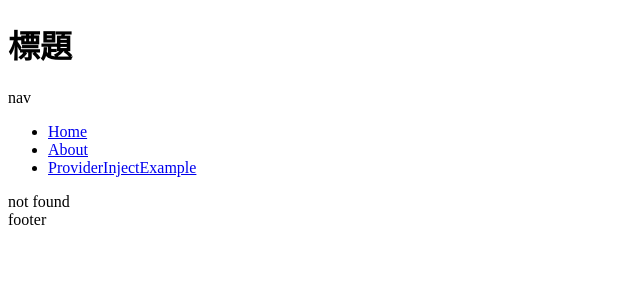
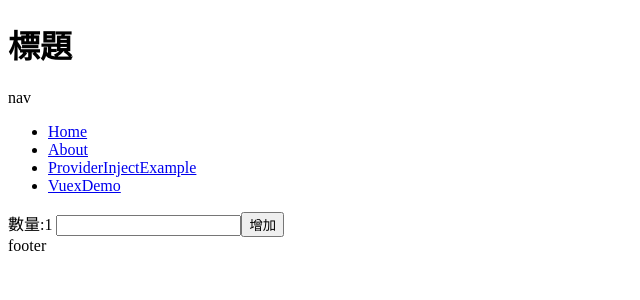
Before and after one commit to yuhsiang237/vue3-cheatsheet, a Vue app in the folder app/: page /VuexDemo in a window 1280 px wide. Before the commit this address had no page. Shown: the top 300 px of the page, without its empty margins (0-640 px from the left). Built offline with nearby package versions, Linux system fonts and the light colour scheme.

Commit message:
使用vuex分享變數

```diff
--- a/app/package.json
+++ b/app/package.json
@@ -10,7 +10,8 @@
   "dependencies": {
     "core-js": "^3.8.3",
     "vue": "^3.2.13",
-    "vue-router": "^4.0.14"
+    "vue-router": "^4.0.14",
+    "vuex": "^4.0.2"
   },
   "devDependencies": {
     "@babel/core": "^7.12.16",
--- a/app/src/components/Nav.vue
+++ b/app/src/components/Nav.vue
@@ -11,6 +11,9 @@
       </li>
       <li>
         <router-link to="/providerInjectExample">ProviderInjectExample</router-link>
+      </li>
+      <li>
+        <router-link to="/VuexDemo">VuexDemo</router-link>
       </li>
     </ul>
 </div>
--- a/app/src/main.js
+++ b/app/src/main.js
@@ -5,6 +5,8 @@ import Home from './views/Home.vue'
 import About from './views/About.vue'
 import NotFound from './views/NotFound.vue'
 import ProviderInjectExample from './views/ProviderInjectExample.vue'
+import VuexDemo from './views/VuexDemo.vue'
+import { createStore } from 'vuex'
 
 
 // Define  routes
@@ -14,6 +16,7 @@ routes:[
         { path: '/', component: Home },
         { path: '/about/:id', component: About },
         { path: '/ProviderInjectExample', component: ProviderInjectExample },
+        { path: '/VuexDemo', component: VuexDemo },
         { path: '/:pathMatch(.*)*', component: NotFound },
     ]
 })
@@ -27,6 +30,21 @@ function updateLocation() {
 app.provide('location',readonly(location));
 app.provide('updateLocation',updateLocation);
 
+// 創建一個Vuex的store實體
+const store = createStore({
+  state: {
+    count: 1
+  },
+  mutations: {
+    increment (state,value) {
+      // 变更状态
+      state.count += value
+    }
+  }
+})
+// 套用 store
+app.use(store)
+
 // 套用router
 app.use(router)
 app.mount('#app')
--- /dev/null
+++ b/app/src/views/VuexDemo.vue
@@ -0,0 +1,35 @@
+<template>
+ <div>
+    數量:{{ count }}
+    <input type="number" v-model="num"/>
+    <button @click="addValue">增加</button>
+ </div>
+</template>
+<script>
+import { computed,ref } from 'vue'
+import { useStore } from 'vuex'
+
+export default {
+  name: 'app-vuex-demo',
+  props: [],
+  setup(){
+    const store = useStore()
+    const num = ref('')
+    // 從store來的數值
+    const count = computed(() => store.state.count)
+
+    // 增加數值
+    function addValue(){
+       // 利用store commit 提交更新
+       store.commit('increment',Number(num.value))
+       num.value = ''
+    }
+
+    return {
+      count,
+      num,
+      addValue
+    }
+  }
+}
+</script>
```
Also changed, not shown: 2 other files (tests, documents, lock files or other folders).
